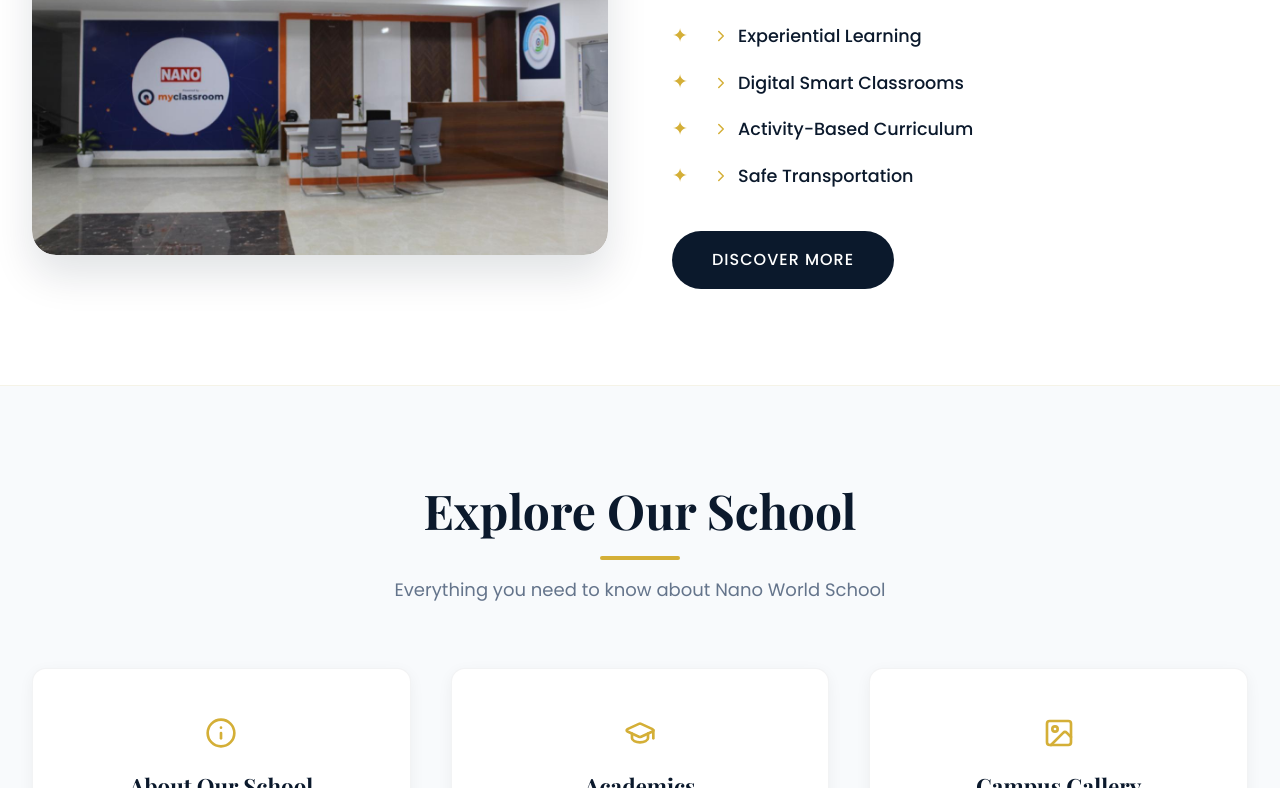
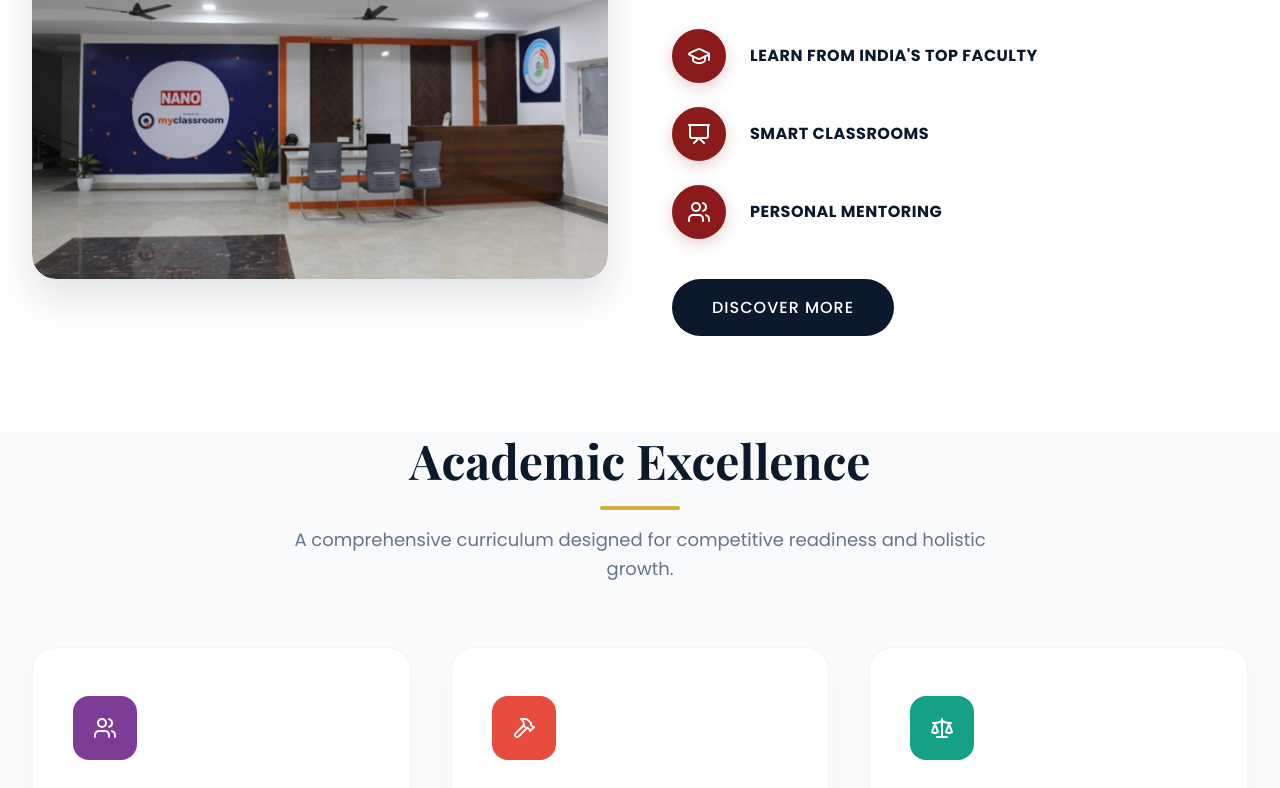
Before and after one commit to nanoworldschool-bot/NanoWorldSchool_Frontend, a React (Vite) app: page / in a window 1280 px wide. Shown: the part 2012-2800 px from the top of the page. Built offline with nearby package versions, Linux system fonts and the light colour scheme; no server answers; a web font is replaced by a local one.

Commit message:
improvements

```diff
--- a/src/App.jsx
+++ b/src/App.jsx
@@ -16,7 +16,6 @@ import Settings from './admin/Settings';
 import UserManagement from './admin/UserManagement';
 import PageManagement from './admin/PageManagement';
 import Login from './pages/auth/Login';
-
 import ForgotPassword from './pages/auth/ForgotPassword';
 import SetPassword from './pages/auth/SetPassword';
 import AcceptInvitation from './pages/auth/AcceptInvitation';
--- a/src/pages/Home.jsx
+++ b/src/pages/Home.jsx
@@ -1,7 +1,7 @@
 import React, { useState, useEffect } from 'react';
 import { motion } from 'framer-motion';
 import { Link } from 'react-router-dom';
-import { Users, Award, BookOpen, Clock, ChevronRight, GraduationCap, Image, Info, Download, FileText, Monitor, Shield } from 'lucide-react';
+import { Users, Award, BookOpen, Clock, ChevronRight, GraduationCap, Image, Info, Download, FileText, Monitor, Shield, Presentation, MousePointer2, Settings, LineChart, Activity, Scale, Hammer } from 'lucide-react';
 
 
 import SEO from '../components/SEO';
@@ -35,7 +35,7 @@ function Home() {
   const [pageContent, setPageContent] = useState({
     heroTitle: 'Nano World School',
     heroSubtitle: 'Think Deep. Speak Bold.',
-    heroText: 'Empowering students through experiential learning, holistic development, and world-class educational infrastructure.'
+    heroText: 'Empowering students through experiential learning, holistic development, academics, discipline and world-class educational infrastructure.'
   });
   const [isModalOpen, setIsModalOpen] = useState(false);
 
@@ -242,93 +242,107 @@ function Home() {
           >
             <h2 className="section-title text-left">Nurturing True Potential</h2>
             <p className="section-subtitle text-left" style={{ marginBottom: '2rem' }}>At Nano World School, we believe in shaping the leaders of tomorrow through an integrated approach to education.</p>
-            <ul className="about-list">
-              {['Experiential Learning', 'Digital Smart Classrooms', 'Activity-Based Curriculum', 'Safe Transportation'].map((item, i) => (
-                <motion.li
+
+            <div className="about-points-list">
+              {[
+                { text: "Learn From India's Top Faculty", icon: <GraduationCap size={24} /> },
+                { text: "Smart Classrooms", icon: <Presentation size={24} /> },
+                { text: "Personal Mentoring", icon: <Users size={24} /> }
+              ].map((item, i) => (
+                <motion.div
+                  className="about-point-item"
                   key={i}
-                  initial={{ x: 20, opacity: 0 }}
+                  initial={{ x: 30, opacity: 0 }}
                   whileInView={{ x: 0, opacity: 1 }}
                   viewport={{ once: true }}
                   transition={{ delay: i * 0.1 }}
-                  style={{ display: 'flex', alignItems: 'center', gap: '0.5rem' }}
                 >
-                  <ChevronRight size={18} className="text-gold" /> {item}
-                </motion.li>
+                  <div className="about-point-icon">
+                    {item.icon}
+                  </div>
+                  <span>{item.text}</span>
+                </motion.div>
               ))}
-            </ul>
+            </div>
+
             <div style={{ marginTop: '2.5rem' }}>
               <motion.a href="/about" className="btn btn-navy" whileHover={{ x: 5 }}>Discover More</motion.a>
             </div>
           </motion.div>
         </div>
       </section>
-
-      {/* Explore Pages Section */}
-      <section className="section bg-light" style={{ borderTop: '1px solid rgba(212, 175, 55, 0.1)' }}>
+      {/* Academic Excellence Hub (Target Layout) */}
+      <section className="hub-section">
         <div className="container">
           <motion.div
             className="text-center"
-            initial={{ opacity: 0, y: 20 }}
-            whileInView={{ opacity: 1, y: 0 }}
+            initial={{ y: 20, opacity: 0 }}
+            whileInView={{ y: 0, opacity: 1 }}
             viewport={{ once: true }}
             style={{ marginBottom: '4rem' }}
           >
-            <h2 className="section-title">Explore Our School</h2>
-            <p className="section-subtitle">Everything you need to know about Nano World School</p>
+            <h2 className="section-title">Academic Excellence</h2>
+            <p className="section-subtitle">A comprehensive curriculum designed for competitive readiness and holistic growth.</p>
           </motion.div>
 
-          <div className="grid-3">
+          <div className="simple-academic-grid">
             {[
               {
-                title: 'About Our School',
-                desc: 'Learn about our journey, vision, and the philosophy that makes Nano World School a leader in education.',
-                link: '/about',
-                icon: <Info size={32} />,
-                btnText: 'Read More'
+                title: 'Integrated Foundation',
+                desc: 'Early exposure to JEE, NEET, SAT, IPMAT, CLAT, and Olympiads.',
+                color: '#7D3C98',
+                icon: <Users />
               },
               {
-                title: 'Academics',
-                desc: 'Explore our comprehensive curriculum, from activity-based nursery learning to competitive grade 10 coaching.',
-                link: '/academics',
-                icon: <GraduationCap size={32} />,
-                btnText: 'View More'
+                title: 'Skill-Based Learning',
+                desc: 'Coding, reasoning, and analytical projects to build problem-solving ability.',
+                color: '#E74C3C',
+                icon: <Hammer />
               },
               {
-                title: 'Campus Gallery',
-                desc: 'Take a virtual tour of our state-of-the-art infrastructure, sports facilities, and vibrant student life.',
-                link: '/gallery',
-                icon: <Image size={32} />,
-                btnText: 'Explore More'
+                title: 'Life Skills',
+                desc: 'Finance, Management, Current Affairs and Self-help.',
+                color: '#16A085',
+                icon: <Scale />
+              },
+              {
+                title: 'Academic Excellence',
+                desc: 'Maths, Science, Social and English taught for deep conceptual mastery.',
+                color: '#F39C12',
+                icon: <Settings />
+              },
+              {
+                title: 'Communication Edge',
+                desc: "Daily 'Speak-to-Lead' and 'Nano Talks' sessions for fluent expression.",
+                color: '#2980B9',
+                icon: <LineChart />
+              },
+              {
+                title: 'Top class Sports Facilities',
+                desc: 'We take charge of fitness, discipline & health through professionally guided activities.',
+                color: '#5B2C6F',
+                icon: <Activity />
               }
-            ].map((page, i) => (
+            ].map((item, i) => (
               <motion.div
                 key={i}
-                initial={{ opacity: 0, y: 30 }}
-                whileInView={{ opacity: 1, y: 0 }}
+                className="simple-academic-card"
+                initial={{ y: 20, opacity: 0 }}
+                whileInView={{ y: 0, opacity: 1 }}
                 viewport={{ once: true }}
-                transition={{ delay: i * 0.2 }}
-                className="card-premium"
-                style={{ textAlign: 'center', padding: '3rem 2rem' }}
+                transition={{ delay: i * 0.1 }}
               >
-                <div style={{ color: 'var(--color-gold)', marginBottom: '1.5rem', display: 'flex', justifyContent: 'center' }}>
-                  {page.icon}
+                <div className="simple-card-icon" style={{ background: item.color }}>
+                  {item.icon}
                 </div>
-                <h3 style={{ marginBottom: '1rem', color: 'var(--color-primary)' }}>{page.title}</h3>
-                <p style={{ color: '#64748b', fontSize: '0.95rem', lineHeight: '1.6', marginBottom: '2rem' }}>
-                  {page.desc}
-                </p>
-                <Link
-                  to={page.link}
-                  className="btn btn-navy"
-                  style={{ width: '100%', justifyContent: 'center' }}
-                >
-                  {page.btnText}
-                </Link>
+                <h3>{item.title}</h3>
+                <p>{item.desc}</p>
               </motion.div>
             ))}
           </div>
         </div>
       </section>
+
 
       {/* Virtual Tour Section */}
       <section className="section" style={{ background: 'var(--color-white)' }}>
@@ -427,49 +441,74 @@ function Home() {
           </div>
         </div>
       </section>
-
-
-      {/* Cards Section with Floating Animation */}
-      <section className="section bg-light">
+ {/* Explore Pages Section */}
+      <section className="section bg-light" style={{ borderTop: '1px solid rgba(212, 175, 55, 0.1)' }}>
         <div className="container">
           <motion.div
             className="text-center"
-            initial={{ y: 20, opacity: 0 }}
-            whileInView={{ y: 0, opacity: 1 }}
+            initial={{ opacity: 0, y: 20 }}
+            whileInView={{ opacity: 1, y: 0 }}
             viewport={{ once: true }}
+            style={{ marginBottom: '4rem' }}
           >
-            <h2 className="section-title">Academic Excellence</h2>
-            <p className="section-subtitle">A comprehensive curriculum designed for competitive readiness.</p>
+            <h2 className="section-title">Explore Our School</h2>
+            <p className="section-subtitle">Everything you need to know about Nano World School</p>
           </motion.div>
 
-          <motion.div
-            className="grid-4"
-            variants={containerVariants}
-            initial="hidden"
-            whileInView="visible"
-            viewport={{ once: true }}
-            style={{ marginTop: '3rem' }}
-          >
+          <div className="grid-3">
             {[
-              { title: 'Activity-Based', desc: 'Integrated skill development.' },
-              { title: 'Co-curricular', desc: 'Coding, robotics, and reasoning.' },
-              { title: 'Sports & Arts', desc: 'Physical and creative growth.' },
-              { title: 'Smart Tech', desc: 'AI enabled learning environment.' },
-            ].map((card, i) => (
+              {
+                title: 'About Our School',
+                desc: 'Learn about our journey, vision, and the philosophy that makes Nano World School a leader in education.',
+                link: '/about',
+                icon: <Info size={32} />,
+                btnText: 'Read More'
+              },
+              {
+                title: 'Academics',
+                desc: 'Explore our comprehensive curriculum, from activity-based nursery learning to competitive grade 10 coaching.',
+                link: '/academics',
+                icon: <GraduationCap size={32} />,
+                btnText: 'View More'
+              },
+              {
+                title: 'Campus Gallery',
+                desc: 'Take a virtual tour of our state-of-the-art infrastructure, sports facilities, and vibrant student life.',
+                link: '/gallery',
+                icon: <Image size={32} />,
+                btnText: 'Explore More'
+              }
+            ].map((page, i) => (
               <motion.div
                 key={i}
+                initial={{ opacity: 0, y: 30 }}
+                whileInView={{ opacity: 1, y: 0 }}
+                viewport={{ once: true }}
+                transition={{ delay: i * 0.2 }}
                 className="card-premium"
-                variants={itemVariants}
-                whileHover={{ y: -10 }}
+                style={{ textAlign: 'center', padding: '3rem 2rem' }}
               >
-                <h3>{card.title}</h3>
-                <p>{card.desc}</p>
+                <div style={{ color: 'var(--color-gold)', marginBottom: '1.5rem', display: 'flex', justifyContent: 'center' }}>
+                  {page.icon}
+                </div>
+                <h3 style={{ marginBottom: '1rem', color: 'var(--color-primary)' }}>{page.title}</h3>
+                <p style={{ color: '#64748b', fontSize: '0.95rem', lineHeight: '1.6', marginBottom: '2rem' }}>
+                  {page.desc}
+                </p>
+                <Link
+                  to={page.link}
+                  className="btn btn-navy"
+                  style={{ width: '100%', justifyContent: 'center' }}
+                >
+                  {page.btnText}
+                </Link>
               </motion.div>
             ))}
-
-          </motion.div>
+          </div>
         </div>
       </section>
+
+
 
       {/* Admissions CTA Section */}
       <section className="section" style={{ background: '#FFFDF5', borderTop: '1px solid rgba(212, 175, 55, 0.2)' }}>
@@ -493,7 +532,7 @@ function Home() {
               Admissions Open 2026–27
             </h2>
             <p className="section-subtitle" style={{ fontSize: '1.2rem', maxWidth: '600px', marginBottom: '2.5rem' }}>
-              Secure a bright future for your child at Nano World School. Join our community of lifelong learners and future leaders.
+              Secure a bright future for your child at Nano World School. Join our Group of lifelong learners and future leaders.
             </p>
             <Link to="/contact" className="btn btn-navy" style={{ padding: '1.2rem 3rem', fontSize: '1.1rem' }}>
               Enquire Now
--- a/src/premium_additions.css
+++ b/src/premium_additions.css
@@ -291,3 +291,109 @@ body {
         width: 260px !important;
     }
 }
+
+/* Feature Points with Logos (from image) */
+.about-points-list {
+    margin-top: 2.5rem;
+    display: flex;
+    flex-direction: column;
+    gap: 1.5rem;
+}
+
+.about-point-item {
+    display: flex;
+    align-items: center;
+    gap: 1.5rem;
+}
+
+.about-point-icon {
+    width: 54px;
+    height: 54px;
+    background: #8b1a1a; /* Dark Red from image */
+    border: 2px solid #8b1a1a;
+    border-radius: 50%;
+    display: flex;
+    align-items: center;
+    justify-content: center;
+    color: white;
+    flex-shrink: 0;
+    box-shadow: 0 5px 15px rgba(139, 26, 26, 0.2);
+    transition: var(--transition);
+}
+
+.about-point-item:hover .about-point-icon {
+    transform: scale(1.1) rotate(5deg);
+    background: #a52a2a;
+}
+
+.about-point-item span {
+    font-weight: 700;
+    text-transform: uppercase;
+    font-size: 1rem;
+    color: var(--color-navy);
+    letter-spacing: 0.5px;
+    line-height: 1.2;
+}
+
+/* Simple Academic Excellence Grid */
+.simple-academic-grid {
+    display: grid;
+    grid-template-columns: repeat(3, 1fr);
+    gap: 2.5rem;
+}
+
+.simple-academic-card {
+    background: white;
+    padding: 3rem 2.5rem;
+    border-radius: 24px;
+    border: 1px solid #f1f5f9;
+    box-shadow: 0 10px 30px rgba(0, 0, 0, 0.02);
+    transition: all 0.4s cubic-bezier(0.16, 1, 0.3, 1);
+    position: relative;
+    overflow: hidden;
+    height: 100%;
+}
+
+.simple-academic-card:hover {
+    transform: translateY(-8px);
+    box-shadow: 0 20px 40px rgba(0, 0, 0, 0.06);
+    border-color: rgba(11, 25, 44, 0.1);
+}
+
+.simple-card-icon {
+    width: 64px;
+    height: 64px;
+    border-radius: 16px;
+    display: flex;
+    align-items: center;
+    justify-content: center;
+    margin-bottom: 2rem;
+    color: white;
+    font-size: 1.5rem;
+}
+
+.simple-academic-card h3 {
+    font-size: 1.35rem;
+    margin-bottom: 1rem;
+    font-weight: 700;
+    color: var(--color-navy);
+}
+
+.simple-academic-card p {
+    font-size: 1rem;
+    color: #64748b;
+    line-height: 1.6;
+    margin: 0;
+}
+
+@media (max-width: 992px) {
+    .simple-academic-grid {
+        grid-template-columns: repeat(2, 1fr);
+    }
+}
+
+@media (max-width: 600px) {
+    .simple-academic-grid {
+        grid-template-columns: 1fr;
+    }
+}
```
Also changed, not shown: src/admin/AdminLayout.jsx (+27 -1 lines), src/components/Navbar.jsx (+38 -2 lines).
